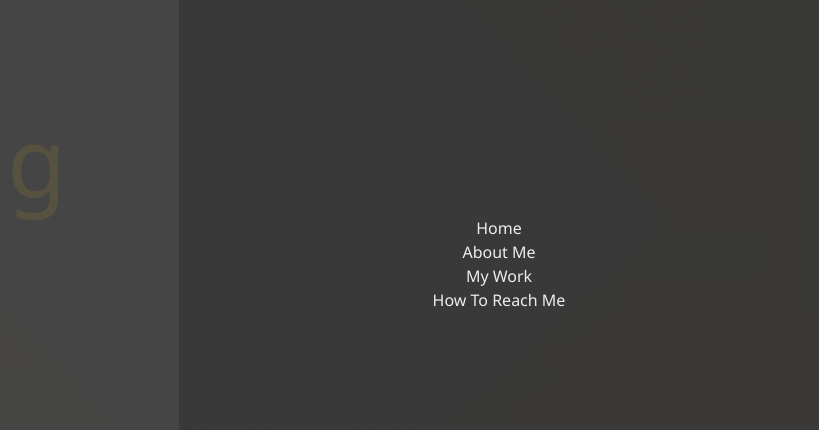
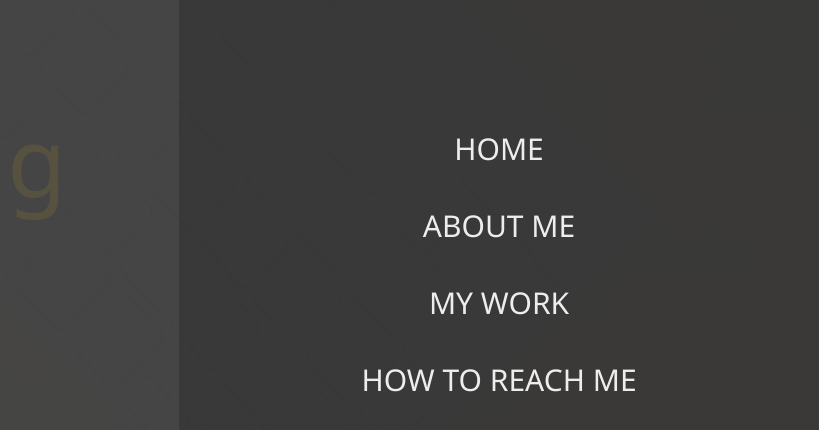
Before and after one commit to stellalph/MY-PORTFOLIO, a plain HTML site: page index.html in a window 1280 px wide. Both pictures are taken after a click on the element 1231 px from the left and 47 px from the top of the page. Shown: the part 136-566 px from the top of the page, 461-1280 px from the left. Drawn offline with Linux system fonts and the light colour scheme.

Commit message:
add code to menu.css file

```diff
--- a/css/main.css
+++ b/css/main.css
@@ -63,6 +63,16 @@
     transition: all 0.5s ease-out; }
     .menu .nav-item.show {
       transform: translate3d(0, 0, 0); }
+  .menu .nav-link {
+    display: inline-block;
+    position: relative;
+    font-size: 30px;
+    text-transform: uppercase;
+    padding: 1rem 0;
+    font-weight: 300;
+    color: #fff;
+    text-decoration: none;
+    transition: all 0.5s ease-out; }
   .menu .nav-item:nth-child(1) {
     transition-delay: 0.1s; }
   .menu .nav-item:nth-child(2) {
```
